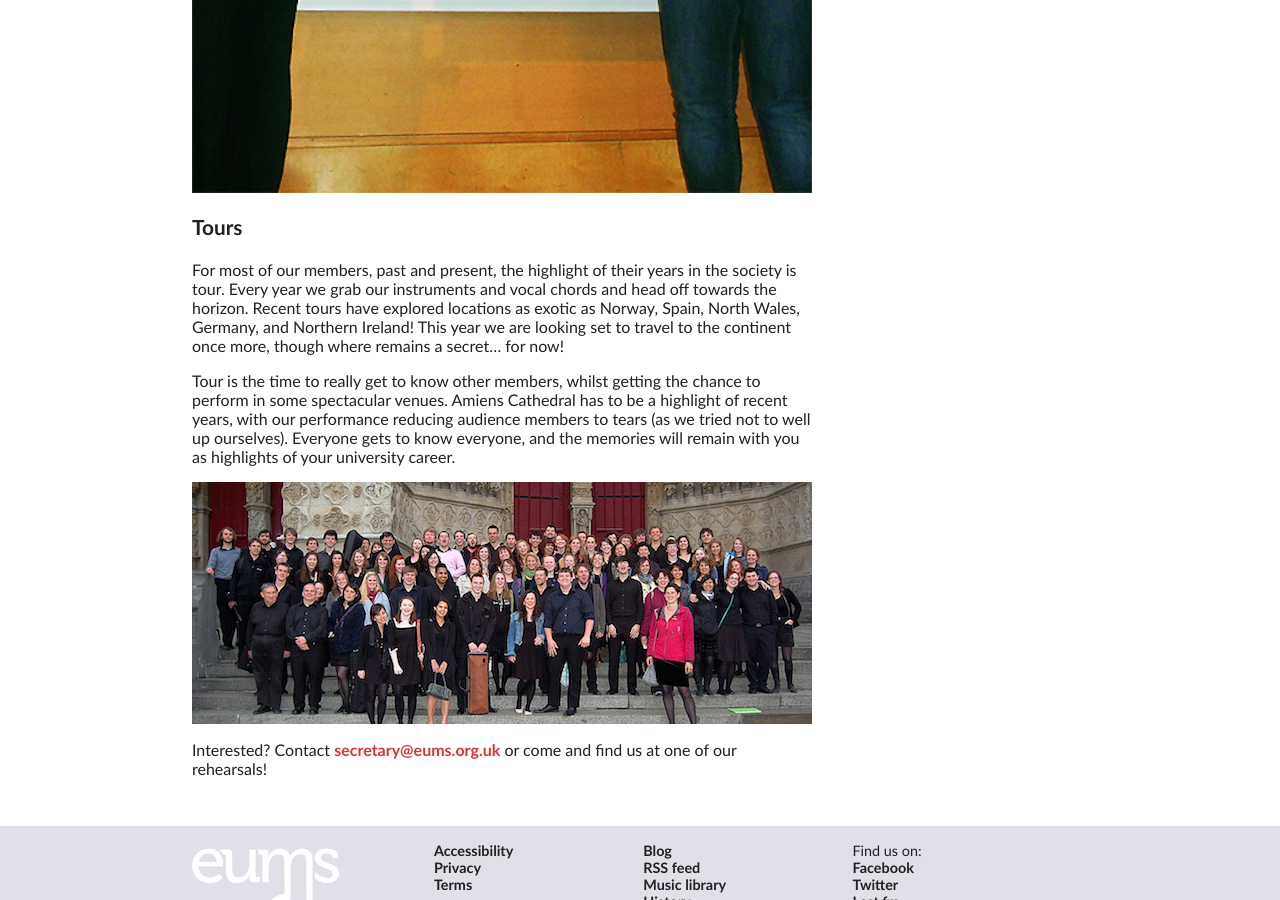
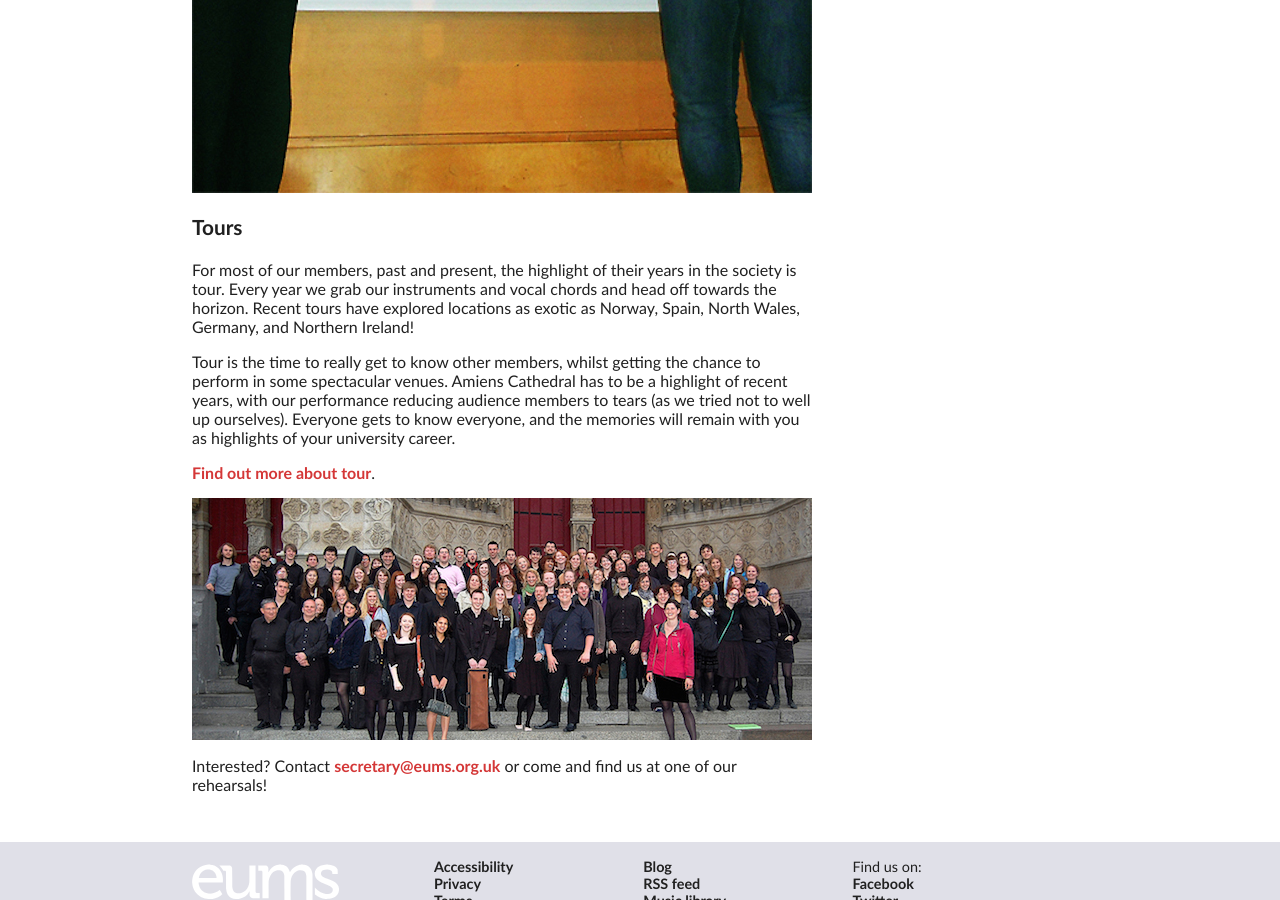
Before and after one commit to eums/website, a Jekyll site: the page built from get-involved/index.markdown, in a window 1280 px wide and 900 px high, scrolled down 2650 px. Built offline with Jekyll 4.4.1, drawn with Linux system fonts in a browser that asks for light colours; comment, search, counter and statistics services are not loaded.

Commit message:
link to about-us/tours on get-involved

```diff
--- a/get-involved/index.markdown
+++ b/get-involved/index.markdown
@@ -42,9 +42,11 @@ In 2011, the event was well attended and raised over **£1300** for the charity
 
 ### Tours
 
-For most of our members, past and present, the highlight of their years in the society is tour. Every year we grab our instruments and vocal chords and head off towards the horizon. Recent tours have explored locations as exotic as Norway, Spain, North Wales, Germany, and Northern Ireland! This year we are looking set to travel to the continent once more, though where remains a secret… for now!
+For most of our members, past and present, the highlight of their years in the society is tour. Every year we grab our instruments and vocal chords and head off towards the horizon. Recent tours have explored locations as exotic as Norway, Spain, North Wales, Germany, and Northern Ireland!
 
 Tour is the time to really get to know other members, whilst getting the chance to perform in some spectacular venues. Amiens Cathedral has to be a highlight of recent years, with our performance reducing audience members to tears (as we tried not to well up ourselves). Everyone gets to know everyone, and the memories will remain with you as highlights of your university career.
+
+[Find out more about tour](/about-us/tours).
 
 ![A final gathering outside Amiens Cathedral](/assets/img/tours/amiens-cathedral.jpg "A final gathering outside Amiens Cathedral")
 
```
